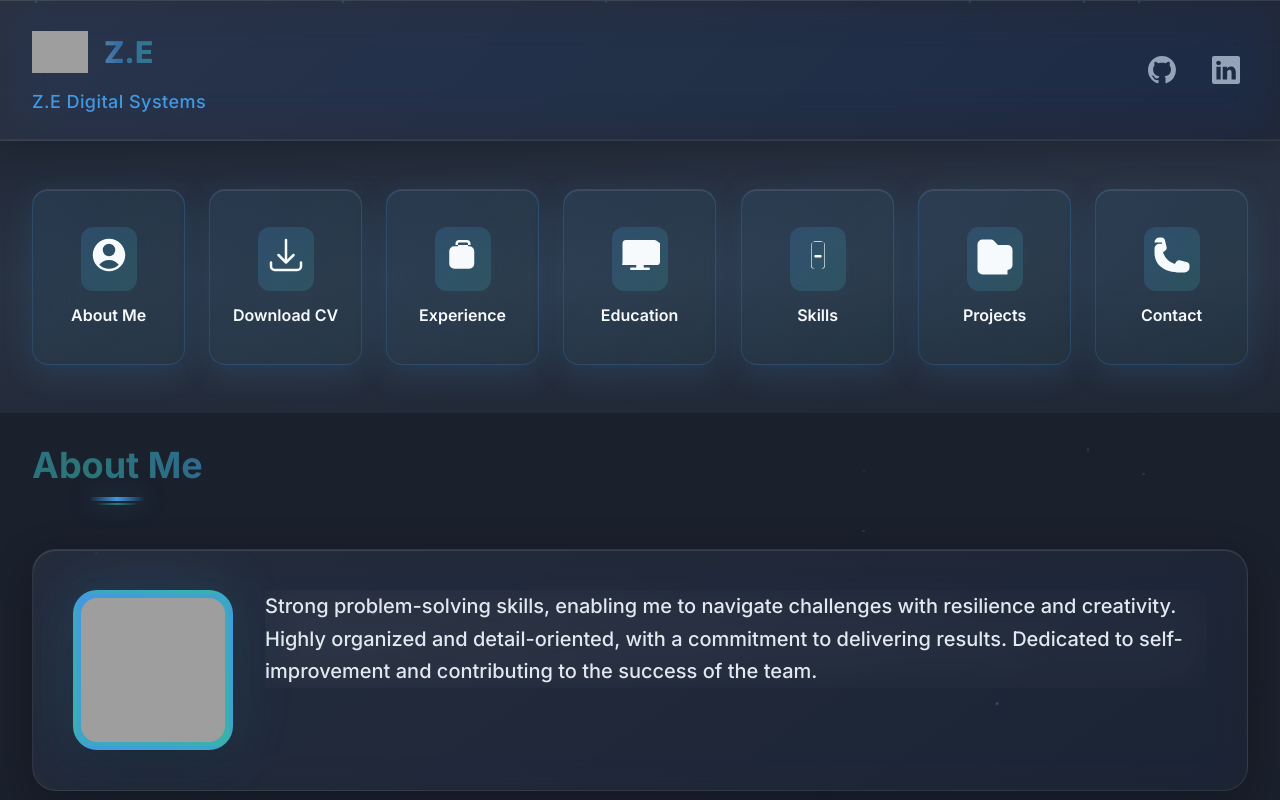
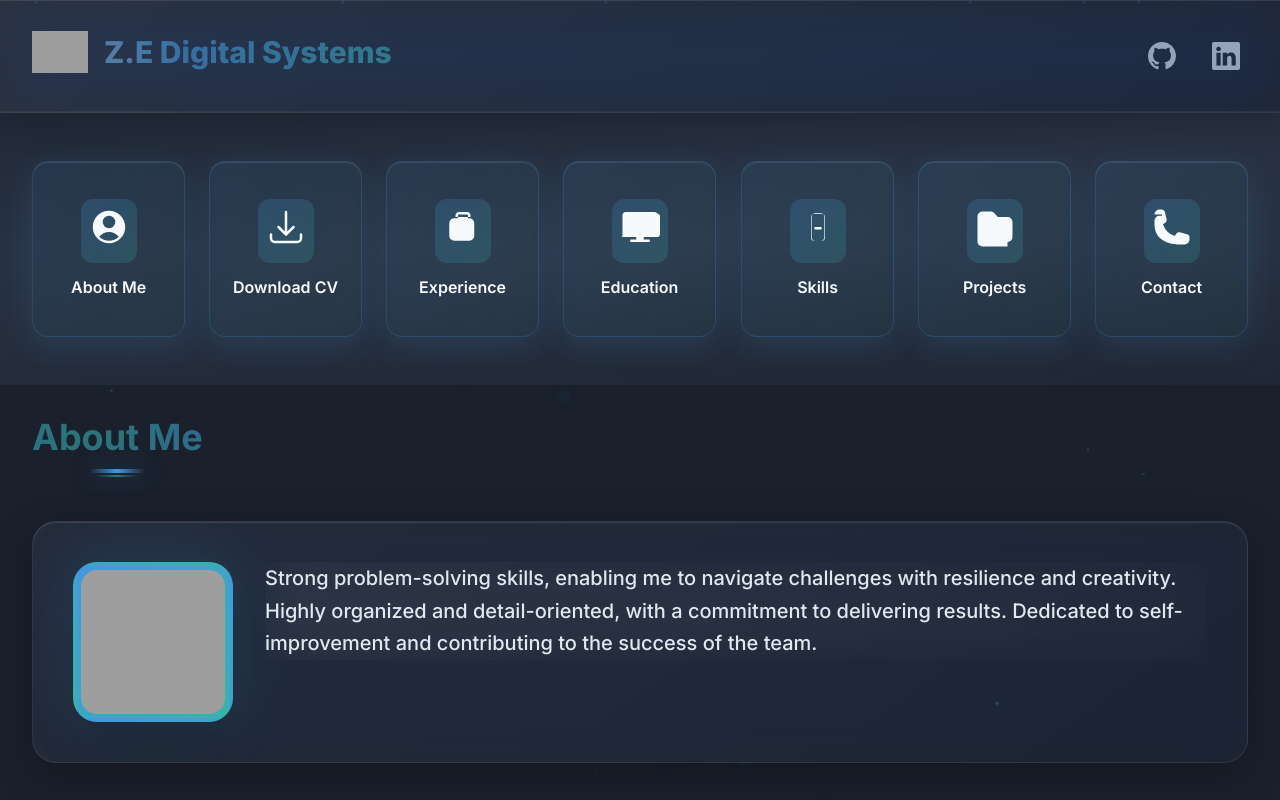
Before and after one commit to ezekaj/elvi, a React (Vite) app: page / in a window 1280 px wide. Shown: the top 800 px of the page. Built offline with nearby package versions, Linux system fonts and the light colour scheme; grey boxes are pictures that could not be loaded.

Commit message:
fix: Correct header branding - Z.E Digital Systems as main title, remove subtitle

```diff
--- a/App.tsx
+++ b/App.tsx
@@ -136,10 +136,9 @@ const App: React.FC = () => {
                 />
               )}
               <h1 className="text-3xl font-extrabold text-brand-light bg-gradient-to-r from-brand-light via-brand-accent to-brand-secondary-accent bg-clip-text text-transparent animate-liquid-shimmer bg-[length:200%_100%]">
-                Z.E
+                Z.E Digital Systems
               </h1>
             </div>
-            <p className="text-lg text-brand-accent font-medium tracking-wide">Z.E Digital Systems</p>
           </div>
           <div className="flex space-x-5 animate-slide-in-right">
             <a
```
